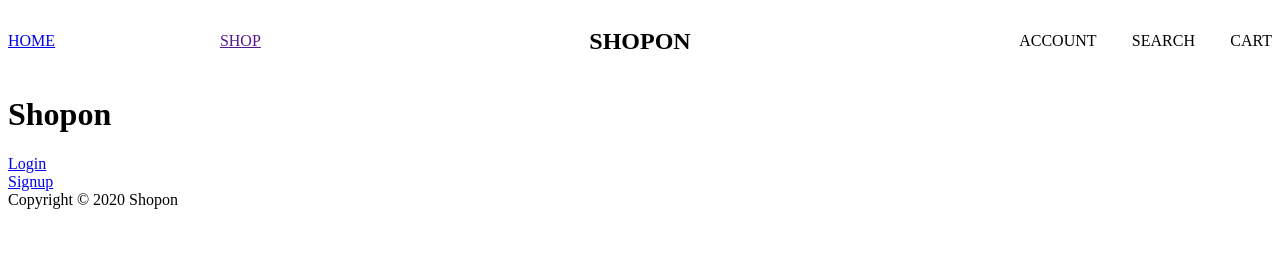
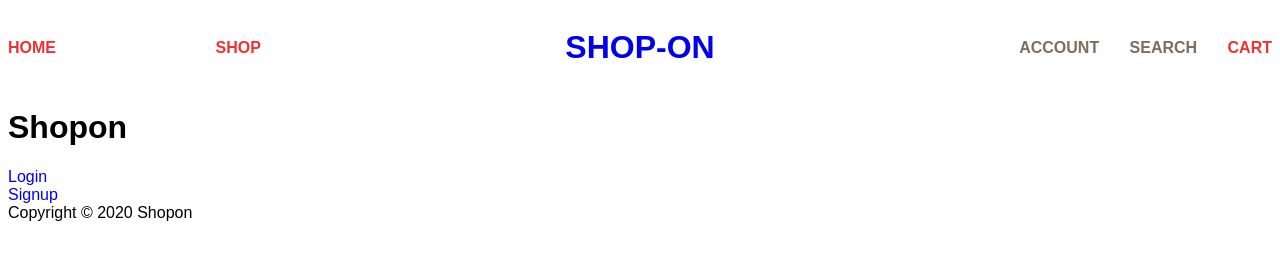
Before and after one commit to sushilt553/shopOn, a React app in the folder frontend/: page / in a window 1280 px wide. Built offline with nearby package versions, Linux system fonts and the light colour scheme.

Commit message:
Update CSS on navbar

```diff
--- a/frontend/public/index.html
+++ b/frontend/public/index.html
@@ -10,11 +10,7 @@
       content="Web site created using create-react-app"
     />
     <link rel="apple-touch-icon" href="%PUBLIC_URL%/logo192.png" />
-    <!--
-      manifest.json provides metadata used when your web app is installed on a
-      user's mobile device or desktop. See https://developers.google.com/web/fundamentals/web-app-manifest/
-    -->
-    <link rel="manifest" href="%PUBLIC_URL%/manifest.json" />
+    <link rel="stylesheet" href="./reset.css">
     <!--
       Notice the use of %PUBLIC_URL% in the tags above.
       It will be replaced with the URL of the `public` folder during the build.
@@ -24,7 +20,7 @@
       work correctly both with client-side routing and a non-root public URL.
       Learn how to configure a non-root public URL by running `npm run build`.
     -->
-    <title>React App</title>
+    <title>ShopOn</title>
   </head>
   <body>
     <noscript>You need to enable JavaScript to run this app.</noscript>
--- /dev/null
+++ b/frontend/public/reset.css
@@ -0,0 +1,4 @@
+body,p,a {
+    font-family: "Source Sans Pro", sans-serif;
+    text-decoration: none;
+}
--- a/frontend/src/components/main/navbar.css
+++ b/frontend/src/components/main/navbar.css
@@ -2,6 +2,7 @@
     display: flex;
     justify-content: space-between;
     align-items: center;
+    font-weight: bold;
 }
 
 .nav-comp-1 {
@@ -10,12 +11,25 @@
     justify-content: space-between;
 }
 
+.nav-comp-1>a {
+    color: #ef3231;
+}
+
 .nav-comp-2 {
     display: flex;
     width: 20%;
     justify-content: space-between;
 }
 
-.nav-home {
-    /* margin-right: 10px; */
+.nav-comp-2>a {
+    color: #7e6c5d
 }
+
+.nav-comp-2>.cart {
+    color: #ef3231;
+}
+
+.nav-comp-2>.account:hover,
+.nav-comp-2>.search:hover {
+    color: #ef3231;
+}
--- a/frontend/src/components/main/navbar.js
+++ b/frontend/src/components/main/navbar.js
@@ -21,11 +21,11 @@ class Navbar extends React.Component {
                     <Link className="nav-home" to={"/"}>HOME</Link>
                     <Link className="nav-shop">SHOP</Link>
                 </section>
-                <h2 className="nav-header">SHOPON</h2>
+                <Link to={"/"}><h1 className="nav-header">SHOP-ON</h1></Link>
                 <section className="nav-comp-2">
-                    <p className="account">ACCOUNT</p>
-                    <p className="search">SEARCH</p>
-                    <p className="cart">CART</p>
+                    <Link className="account" to={"/login"}>ACCOUNT</Link>
+                    <Link className="search">SEARCH</Link>
+                    <Link className="cart">CART</Link>
                 </section>
                 {/* <section className="nav-section">
                     {navComponents}
```
Also changed, not shown: frontend/public/manifest.json (deleted).
